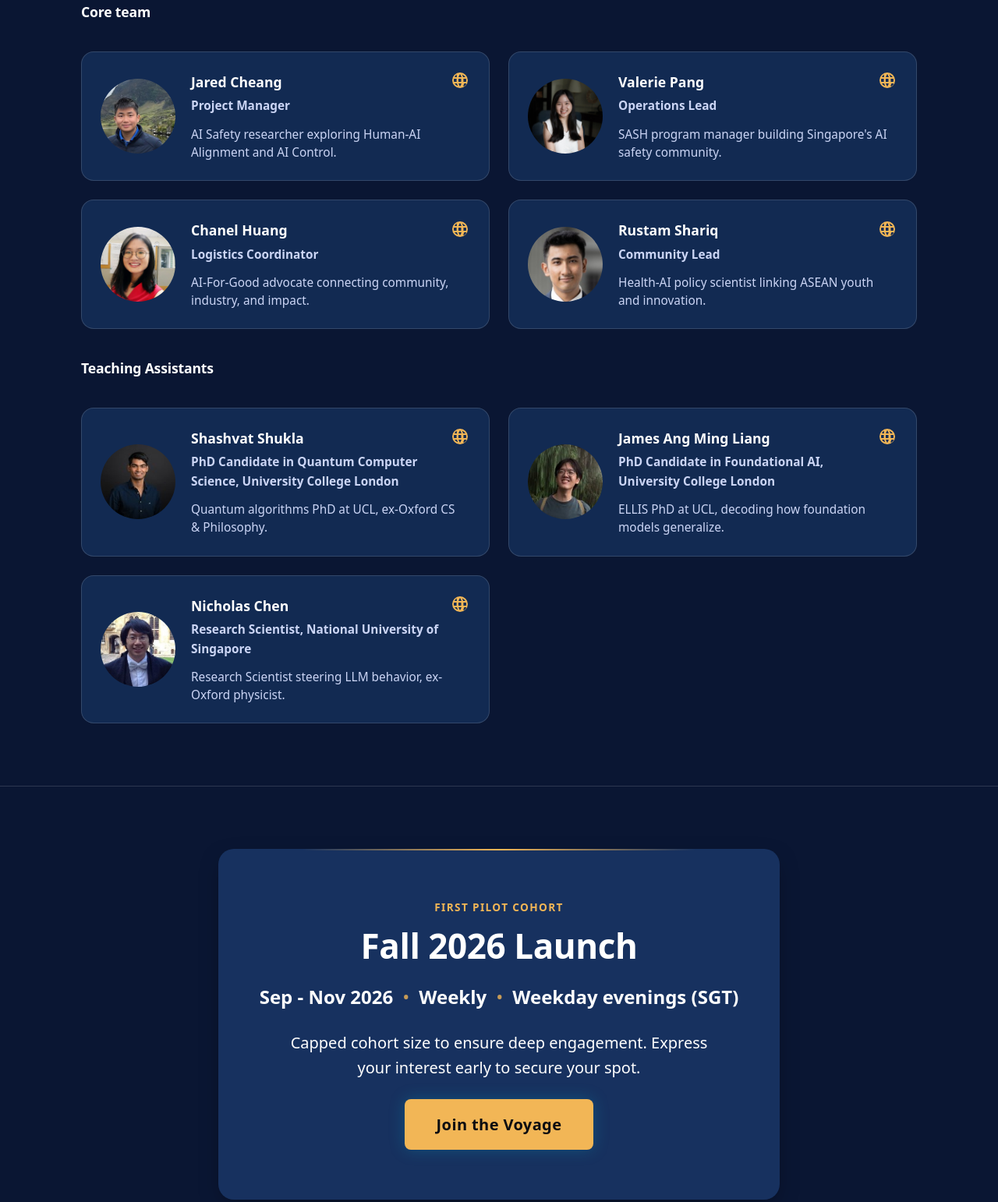
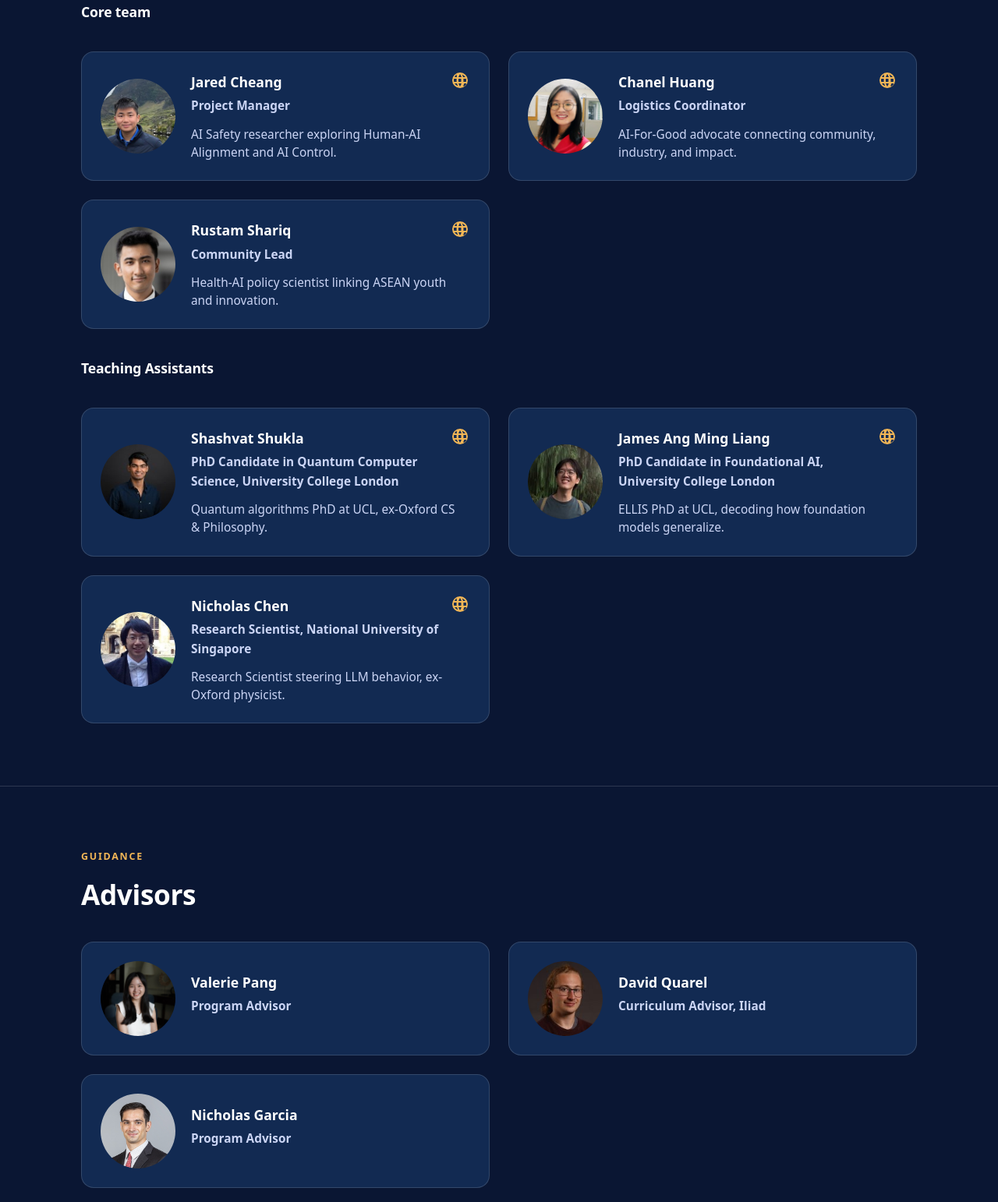
Before and after one commit to odysea-main/odysea-main.github.io, a website built with Vite: page index.html in a window 1280 px wide. Shown: the part 3820-5362 px from the top of the page at 78% size. Built offline with nearby package versions, Linux system fonts and the light colour scheme.

Commit message:
website update

```diff
--- a/index.html
+++ b/index.html
@@ -138,13 +138,13 @@
     </div>
   </section>
 
-  <!-- <section class="advisors" id="advisors">
+  <section class="advisors" id="advisors">
     <div class="wrap">
       <p class="eyebrow reveal">Guidance</p>
       <h2 class="reveal">Advisors</h2>
       <div class="team-grid" id="iliad-advisors-grid"></div>
     </div>
-  </section> -->
+  </section>
 
   <section class="dates" id="dates">
     <div class="wrap">
--- a/src/data.ts
+++ b/src/data.ts
@@ -83,13 +83,6 @@ export const coreTeam: TeamMember[] = [
     image: '/assets/team/jared.jpg'
   },
   {
-    name: 'Valerie Pang',
-    role: 'Operations Lead',
-    description: 'SASH program manager building Singapore\'s AI safety community.',
-    link: 'https://www.linkedin.com/in/valeriepang/',
-    image: '/assets/team/valerie.jpg'
-  },
-  {
     name: 'Chanel Huang',
     role: 'Logistics Coordinator',
     description: 'AI-For-Good advocate connecting community, industry, and impact.',
@@ -140,12 +133,17 @@ export const teachingAssistants: TeamMember[] = [
 
 export const iliadAdvisors: TeamMember[] = [
   {
-    name: 'Leon Lang',
-    role: 'Overall Curriculum Advisor, Iliad',
-    // description: 'Ensuring topic selection remains pedagogically sound and technically grounded.',
-    // link: 'https://example.com',
-    image: '/assets/advisors/leonlang.jpg'
+    name: 'Valerie Pang',
+    role: 'Program Advisor',
+    image: '/assets/team/valerie.jpg'
   },
+  // {
+  //   name: 'Leon Lang',
+  //   role: 'Overall Curriculum Advisor, Iliad',
+  //   // description: 'Ensuring topic selection remains pedagogically sound and technically grounded.',
+  //   // link: 'https://example.com',
+  //   image: '/assets/advisors/leonlang.jpg'
+  // },
   {
     name: 'David Quarel',
     role: 'Curriculum Advisor, Iliad',
@@ -153,13 +151,13 @@ export const iliadAdvisors: TeamMember[] = [
     // link: 'https://example.com',
     image: '/assets/advisors/davidquarel.jpg'
   },
-  {
-    name: 'Kai Ogden',
-    role: 'Curriculum Advisor, Iliad',
-    // description: 'Ensuring topic selection remains pedagogically sound and technically grounded.',
-    // link: 'https://example.com',
-    image: '/assets/advisors/kaiogden.jpg'
-  },
+  // {
+  //   name: 'Kai Ogden',
+  //   role: 'Curriculum Advisor, Iliad',
+  //   // description: 'Ensuring topic selection remains pedagogically sound and technically grounded.',
+  //   // link: 'https://example.com',
+  //   image: '/assets/advisors/kaiogden.jpg'
+  // },
   {
     name: 'Nicholas Garcia',
     role: 'Program Advisor',
@@ -167,20 +165,20 @@ export const iliadAdvisors: TeamMember[] = [
     // link: 'https://www.comp.nus.edu.sg/disa/people/ngarcia/',
     image: '/assets/advisors/nicholasgarcia.jpg'
   },
-  {
-    name: 'Yanni Kyriacos',
-    role: 'Program Advisor',
-    // description: 'Bringing additional perspective from the regional AI safety landscape.',
-    // link: 'https://au.linkedin.com/in/yanni-kyriacos-2815b6261',
-    image: '/assets/advisors/yanni.jpg'
-  },
-  {
-    name: 'Caroline SC.',
-    role: 'Program Advisor',
-    // description: 'Bringing additional perspective from the regional AI safety landscape.',
-    // link: 'https://au.linkedin.com/in/yanni-kyriacos-2815b6261',
-    image: '/assets/advisors/caroline.jpg'
-  }
+  // {
+  //   name: 'Yanni Kyriacos',
+  //   role: 'Program Advisor',
+  //   // description: 'Bringing additional perspective from the regional AI safety landscape.',
+  //   // link: 'https://au.linkedin.com/in/yanni-kyriacos-2815b6261',
+  //   image: '/assets/advisors/yanni.jpg'
+  // },
+  // {
+  //   name: 'Caroline SC.',
+  //   role: 'Program Advisor',
+  //   // description: 'Bringing additional perspective from the regional AI safety landscape.',
+  //   // link: 'https://au.linkedin.com/in/yanni-kyriacos-2815b6261',
+  //   image: '/assets/advisors/caroline.jpg'
+  // }
 ];
 
 export const externalAdvisors: TeamMember[] = [
```
